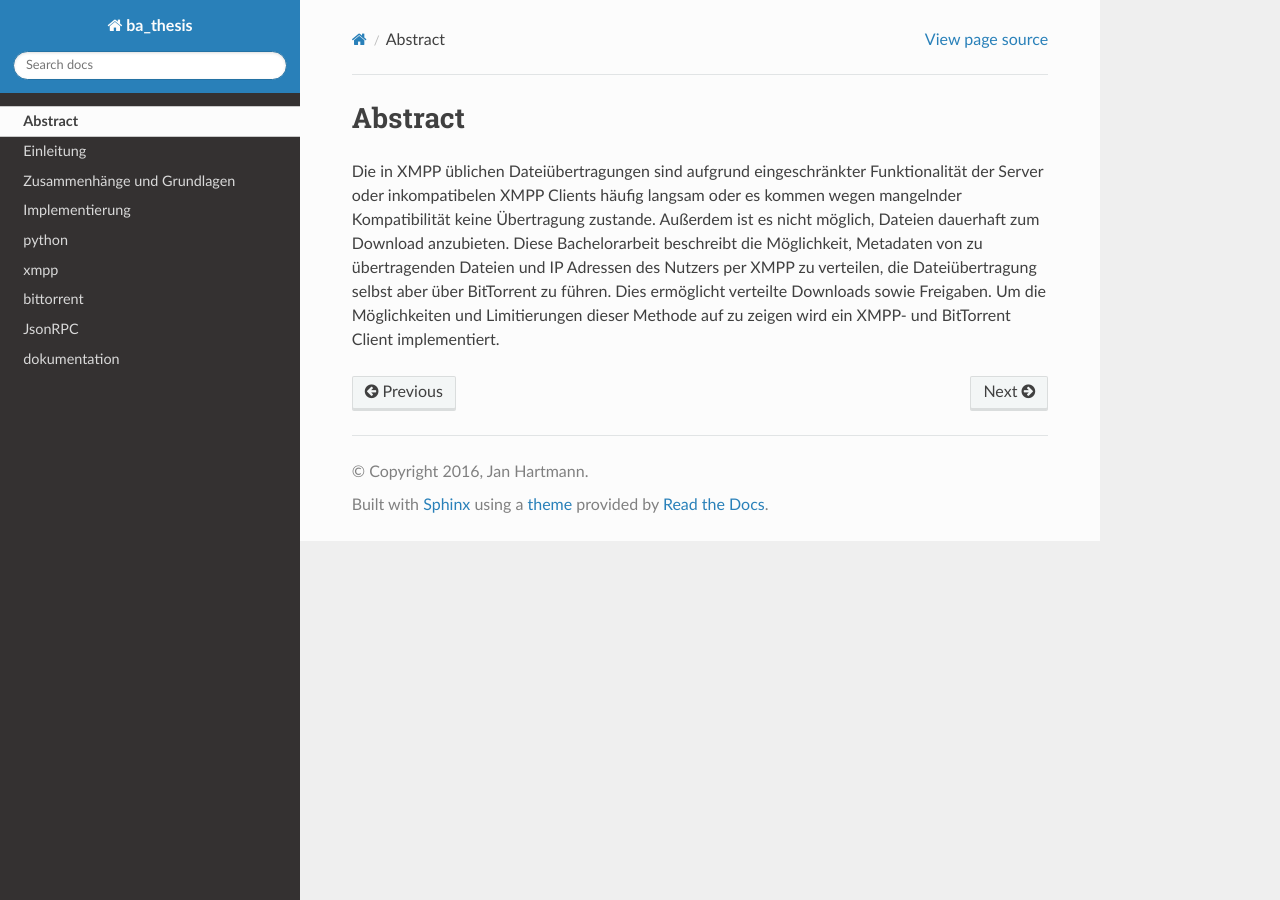
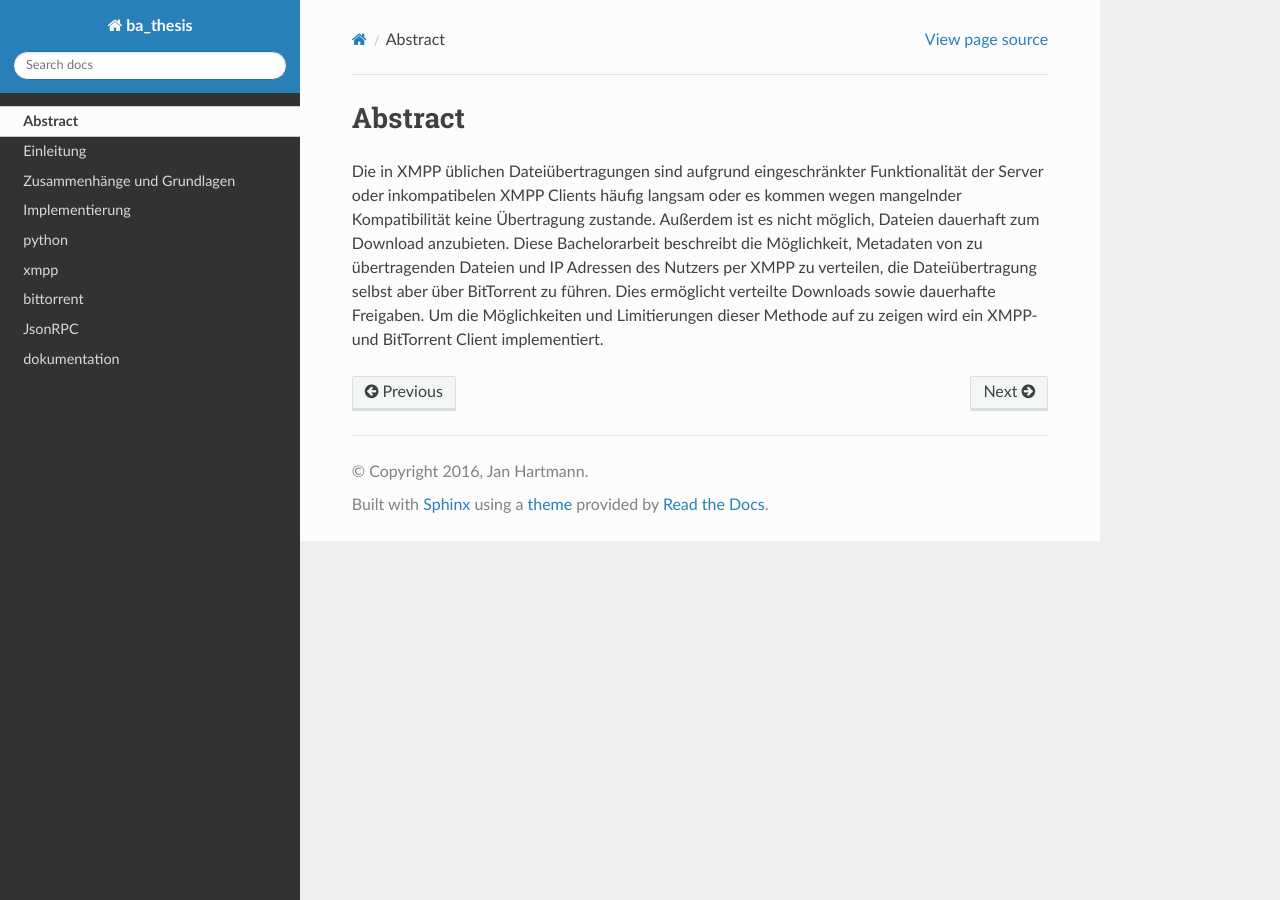
Before and after one commit to puhoy/ba_thesis, a Sphinx documentation site: the page built from docs/01_abstract.md, in a window 1280 px wide. Built offline with Sphinx 7.4.7 and the Read the Docs theme 2.0.0, drawn with Linux system fonts in a browser that asks for light colours.

```diff
--- a/docs/01_abstract.md
+++ b/docs/01_abstract.md
@@ -2,7 +2,7 @@
 
 Die in XMPP üblichen Dateiübertragungen sind aufgrund eingeschränkter Funktionalität der Server oder inkompatibelen XMPP Clients häufig langsam oder es kommen wegen mangelnder Kompatibilität keine Übertragung zustande. Außerdem ist es nicht möglich, Dateien dauerhaft zum Download anzubieten.
 Diese Bachelorarbeit beschreibt die Möglichkeit, Metadaten von zu übertragenden Dateien und IP Adressen des Nutzers per XMPP zu verteilen, die Dateiübertragung selbst aber über BitTorrent zu führen.
-Dies ermöglicht verteilte Downloads sowie Freigaben.
+Dies ermöglicht verteilte Downloads sowie dauerhafte Freigaben.
 Um die Möglichkeiten und Limitierungen dieser Methode auf zu zeigen wird ein XMPP- und BitTorrent Client implementiert.
 
 
```
Also changed, not shown: docs/02_einleitung.md (+2 -0 lines), requirements.txt (added, +24 -0 lines), 1 other file.
